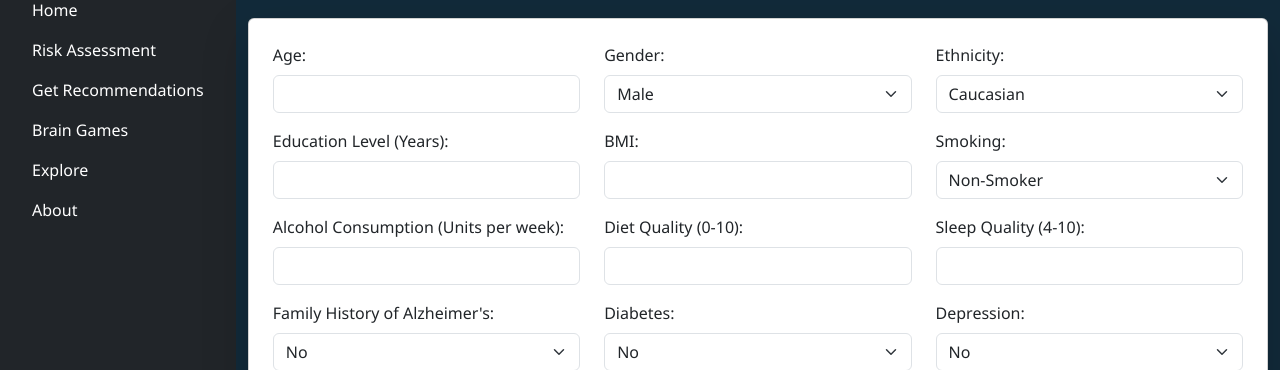
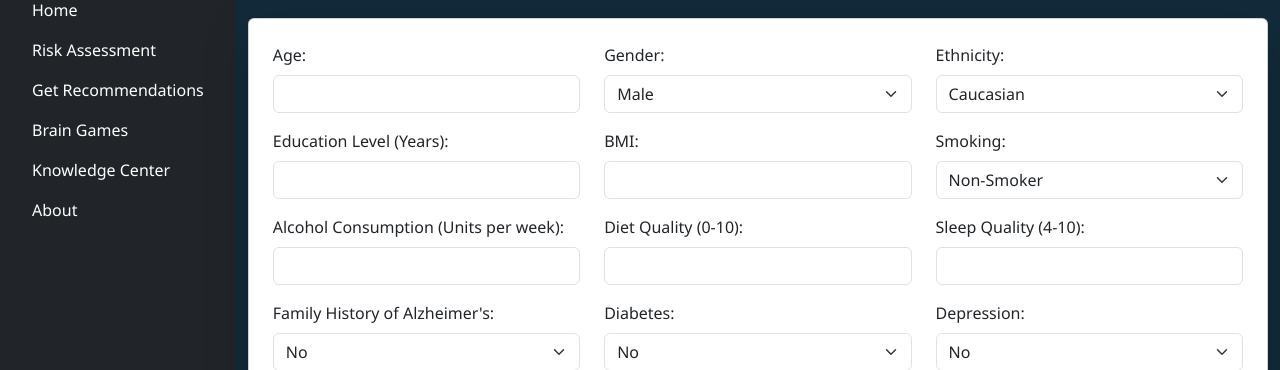
Before and after one commit to VaishnaviGChopade/Alzheimer-s-Risk-Assessment-and-Recommendations, a Flask app: page /risk-assessment in a window 1280 px wide. Shown: the part 92-462 px from the top of the page. Run offline with Flask 3, Linux system fonts and the light colour scheme; parts of the project's set-up code (start-up, migrations or seed data) failed here and were passed over.

Commit message:
Update Risk_Assessment.html

```diff
--- a/templates/Risk_Assessment.html
+++ b/templates/Risk_Assessment.html
@@ -67,7 +67,7 @@
                 <li class="nav-item"><a href="/risk-assessment" class="nav-link text-white">Risk Assessment</a></li>
                 <li class="nav-item"><a href="/get-recommendations" class="nav-link text-white">Get Recommendations</a></li>
                 <li class="nav-item"><a href="/brain-games" class="nav-link text-white">Brain Games</a></li>
-                <li class="nav-item"><a href="/alzheimers-education" class="nav-link text-white">Explore</a></li>
+                <li class="nav-item"><a href="/alzheimers-education" class="nav-link text-white">Knowledge Center</a></li>
                 <li class="nav-item"><a href="/about" class="nav-link text-white">About</a></li>
             </ul>
         </div>
```
